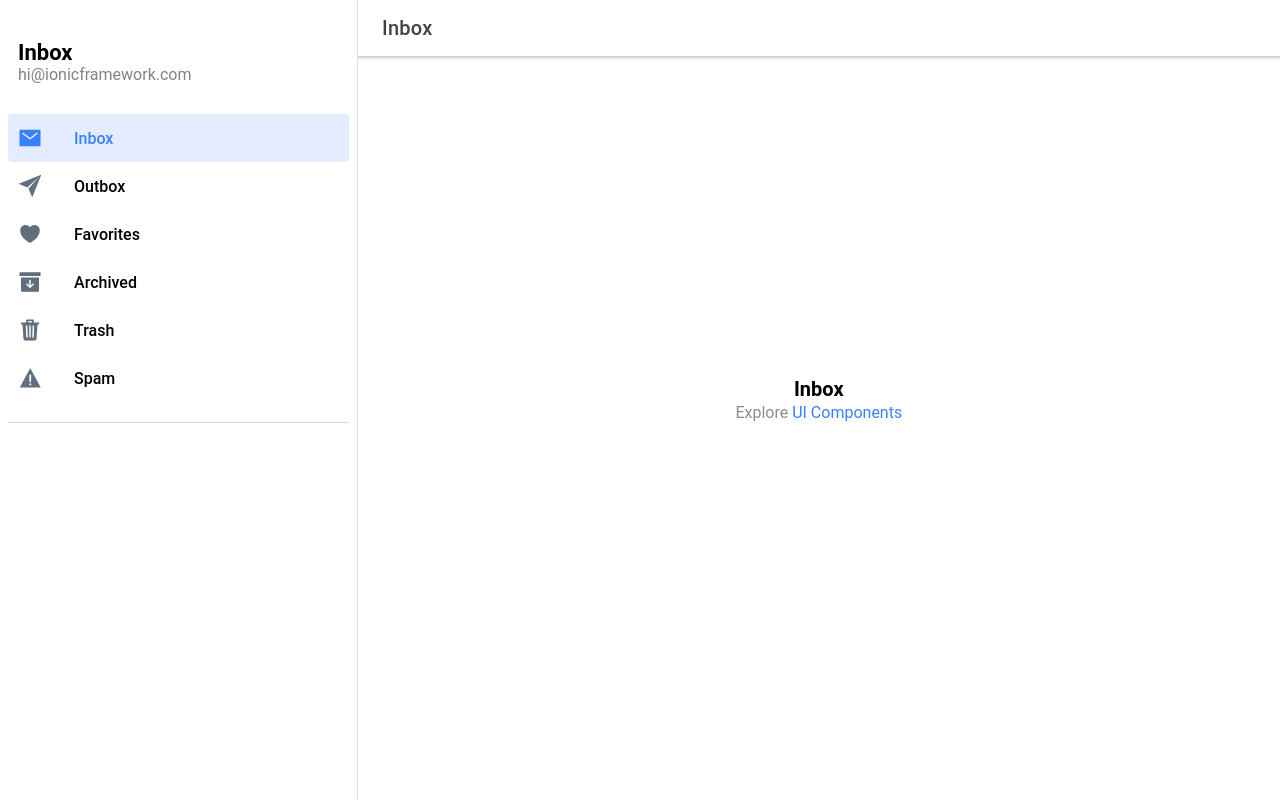
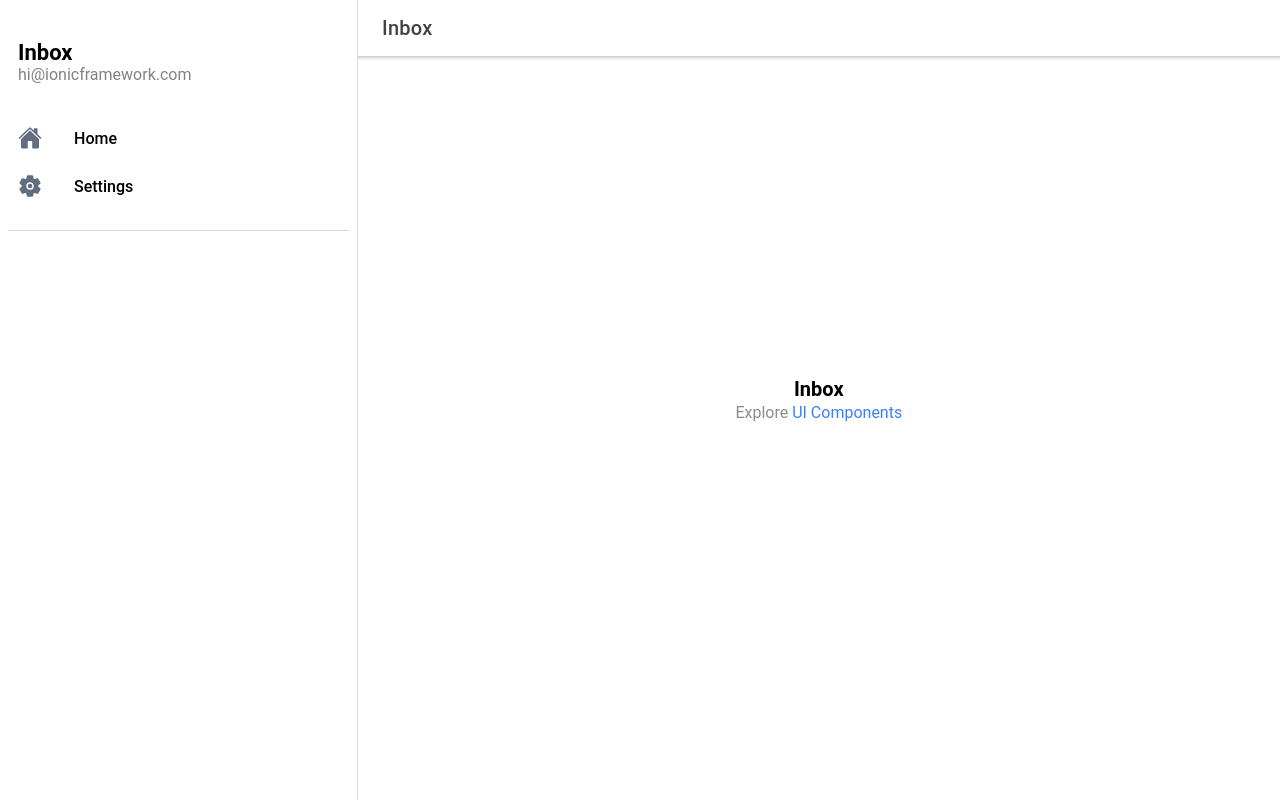
Before and after one commit to mirkonasato/ionic-react-sidemenu-with-submenu, a React (Create React App) app: page /page/Inbox in a window 1280 px wide. Built offline with nearby package versions, Linux system fonts and the light colour scheme.

Commit message:
Reduce number of menu items and use the same icons for both Android and iOS

```diff
--- a/src/components/Menu.css
+++ b/src/components/Menu.css
@@ -21,11 +21,11 @@ ion-menu.md ion-list-header, ion-menu.md ion-note {
   padding-left: 10px;
 }
 
-ion-menu.md ion-list#inbox-list {
+ion-menu.md ion-list#main-menu-list {
   border-bottom: 1px solid var(--ion-color-step-150, #d7d8da);
 }
 
-ion-menu.md ion-list#inbox-list ion-list-header {
+ion-menu.md ion-list#main-menu-list ion-list-header {
   font-size: 22px;
   font-weight: 600;
   min-height: 20px;
--- a/src/components/Menu.tsx
+++ b/src/components/Menu.tsx
@@ -11,52 +11,25 @@ import {
 } from '@ionic/react';
 
 import { useLocation } from 'react-router-dom';
-import { archiveOutline, archiveSharp, heartOutline, heartSharp, mailOutline, mailSharp, paperPlaneOutline, paperPlaneSharp, trashOutline, trashSharp, warningOutline, warningSharp } from 'ionicons/icons';
+import { home, settings } from 'ionicons/icons';
 import './Menu.css';
 
 interface AppPage {
+  icon: string;
+  title: string;
   url: string;
-  iosIcon: string;
-  mdIcon: string;
-  title: string;
 }
 
 const appPages: AppPage[] = [
   {
-    title: 'Inbox',
-    url: '/page/Inbox',
-    iosIcon: mailOutline,
-    mdIcon: mailSharp
+    title: 'Home',
+    url: '/page/Home',
+    icon: home,
   },
   {
-    title: 'Outbox',
-    url: '/page/Outbox',
-    iosIcon: paperPlaneOutline,
-    mdIcon: paperPlaneSharp
-  },
-  {
-    title: 'Favorites',
-    url: '/page/Favorites',
-    iosIcon: heartOutline,
-    mdIcon: heartSharp
-  },
-  {
-    title: 'Archived',
-    url: '/page/Archived',
-    iosIcon: archiveOutline,
-    mdIcon: archiveSharp
-  },
-  {
-    title: 'Trash',
-    url: '/page/Trash',
-    iosIcon: trashOutline,
-    mdIcon: trashSharp
-  },
-  {
-    title: 'Spam',
-    url: '/page/Spam',
-    iosIcon: warningOutline,
-    mdIcon: warningSharp
+    title: 'Settings',
+    url: '/page/Settings',
+    icon: settings,
   }
 ];
 
@@ -66,14 +39,14 @@ const Menu: React.FC = () => {
   return (
     <IonMenu contentId="main" type="overlay">
       <IonContent>
-        <IonList id="inbox-list">
+        <IonList id="main-menu-list">
           <IonListHeader>Inbox</IonListHeader>
           <IonNote>hi@ionicframework.com</IonNote>
           {appPages.map((appPage, index) => {
             return (
               <IonMenuToggle key={index} autoHide={false}>
                 <IonItem className={location.pathname === appPage.url ? 'selected' : ''} routerLink={appPage.url} routerDirection="none" lines="none" detail={false}>
-                  <IonIcon slot="start" ios={appPage.iosIcon} md={appPage.mdIcon} />
+                  <IonIcon slot="start" icon={appPage.icon} />
                   <IonLabel>{appPage.title}</IonLabel>
                 </IonItem>
               </IonMenuToggle>
```
